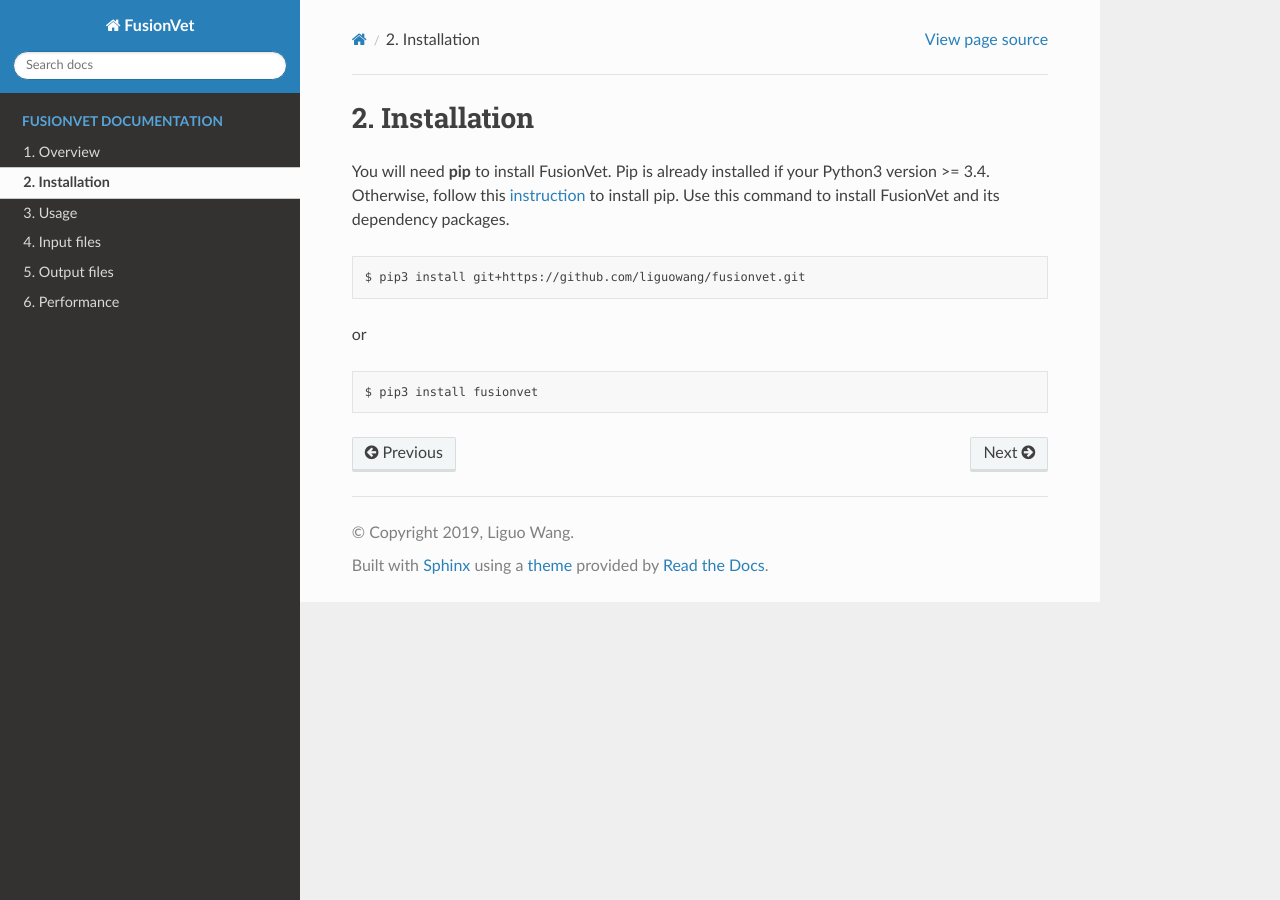
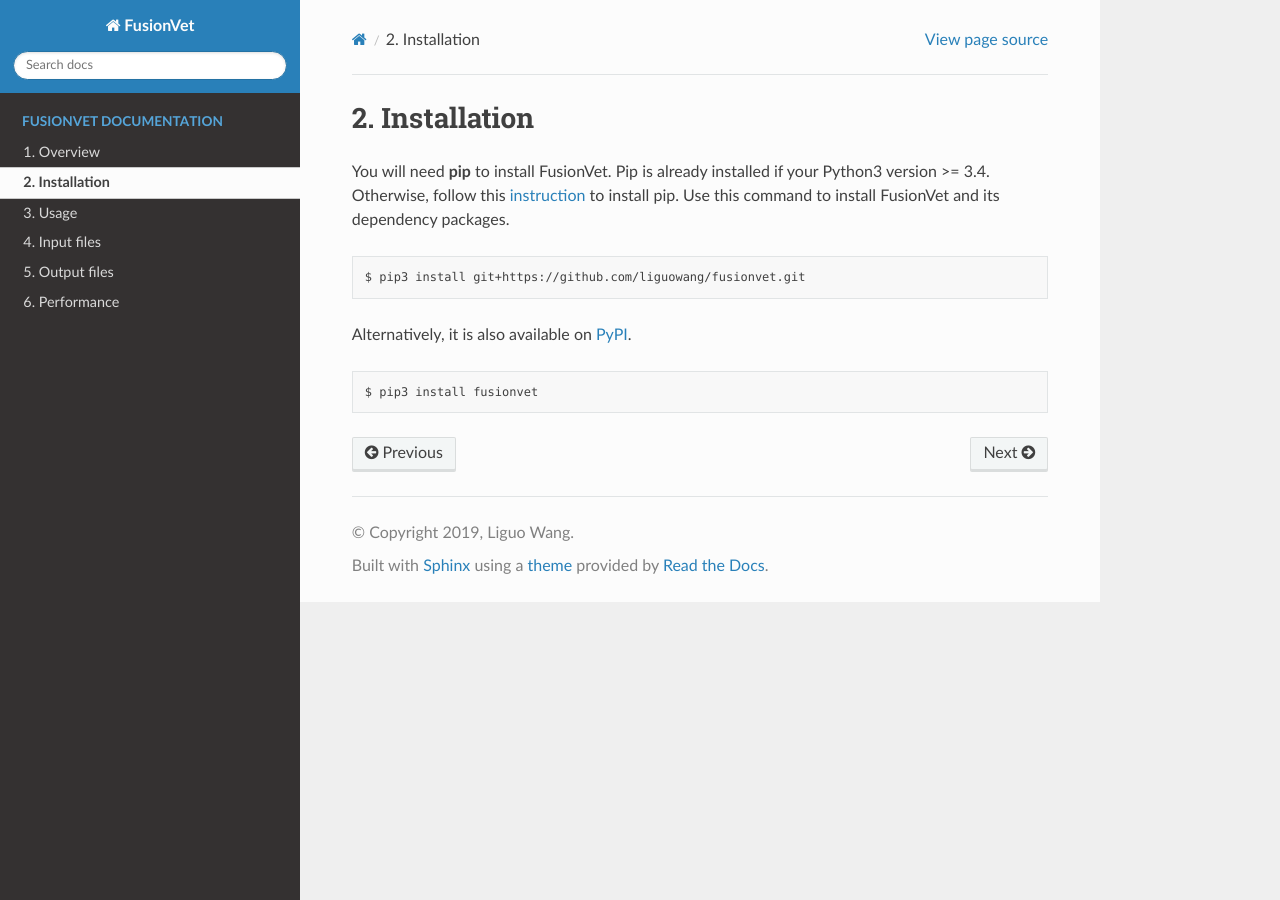
Before and after one commit to liguowang/FusionVet, a Sphinx documentation site: the page built from docs/source/installation.rst, in a window 1280 px wide. Built offline with Sphinx 7.4.7 and the Read the Docs theme 2.0.0, drawn with Linux system fonts in a browser that asks for light colours.

Commit message:
update installation guide

```diff
--- a/docs/source/installation.rst
+++ b/docs/source/installation.rst
@@ -7,7 +7,7 @@ Use this command to install FusionVet and its dependency packages.
 
  $ pip3 install git+https://github.com/liguowang/fusionvet.git
 
-or
+Alternatively, it is also available on `PyPI <https://pypi.org/project/FusionVet/>`_.
 
 ::
 
```
